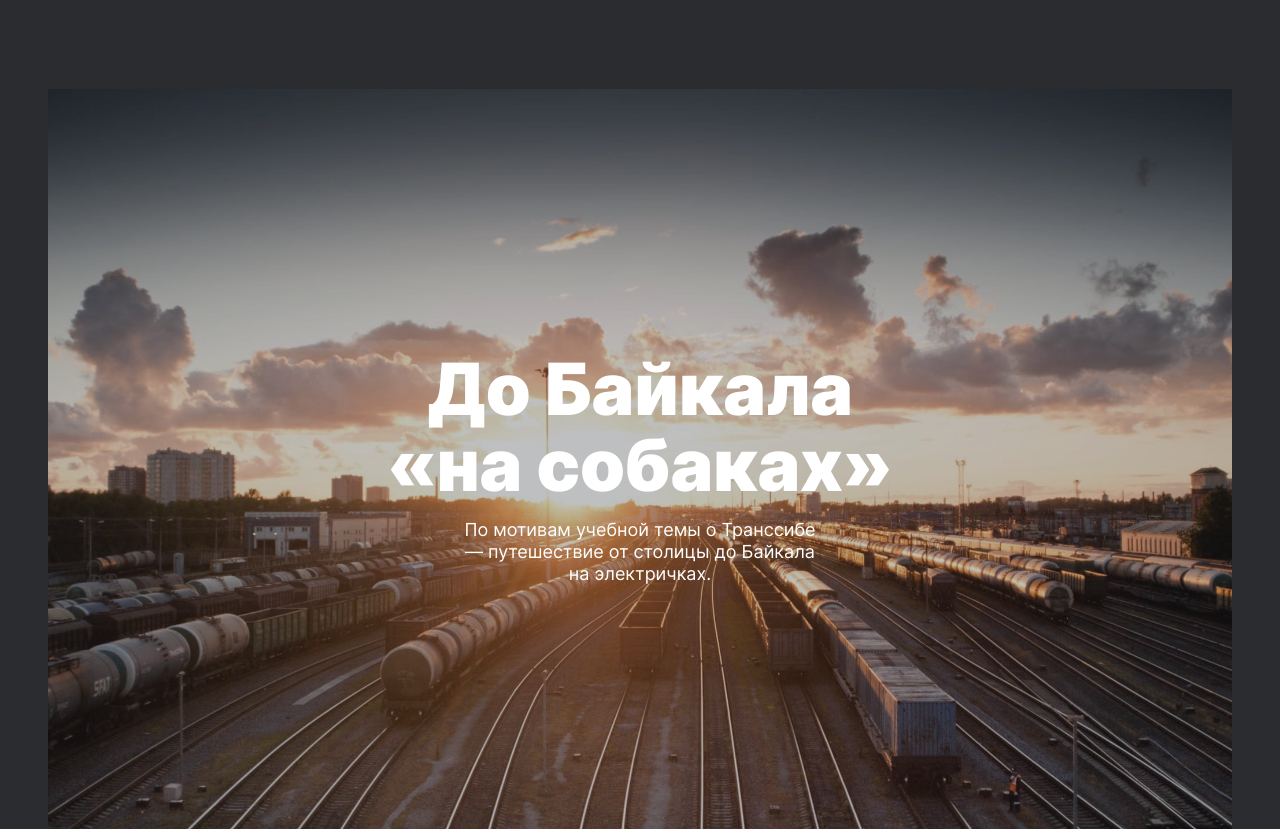
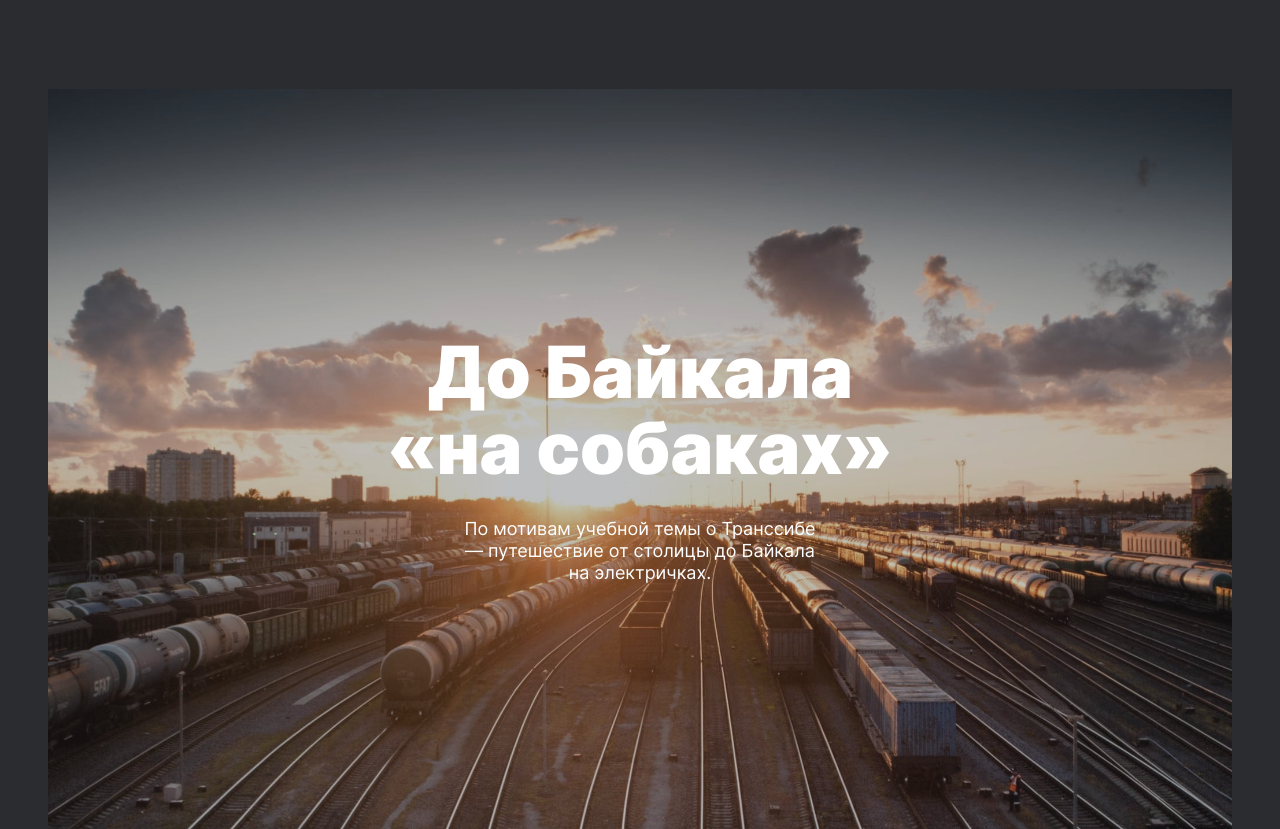
Before and after one commit to temirlanmur/russian-travel, a plain HTML site: page index.html in a window 1280 px wide. Shown: the part 5988-6817 px from the top of the page. Drawn offline with Linux system fonts and the light colour scheme; files whose address does not match are found by name.

Commit message:
Fix cover + footer

```diff
--- a/blocks/cover/__background/cover__background.css
+++ b/blocks/cover/__background/cover__background.css
@@ -1,23 +1,24 @@
 .cover__background {
-  background-image: url(../../../images/cover-trains.jpg);
-  background-position: center;
-  background-repeat: no-repeat;
-  background-size: contain;
-  padding-bottom: 62.5%;
-}
-
-.cover__background::after {
-  content: "";
-  position: absolute;
-  width: 100%;
-  height: 100%;
-  top: 0;
-  left: 0;
-  background: #2a2c2f;
-  opacity: 30%;
-  z-index: 1;
+  height: 62.5vw;
+  display: grid;
+  row-gap: 32px;
+  grid-template-rows: repeat(2, auto);
+  transition: 0.3s ease-in-out;
+  background: rgb(42, 44, 47, .3);
 }
 
 .cover__background:hover {
-  opacity: 80%;
+  background: rgba(42, 44, 47, .8);
 }
+
+@media screen and (min-width: 1280px) {
+  .cover__background {
+    height: calc((100vw - 96px) * 0.625);
+  }
+}
+
+@media screen and (max-width: 640px) {
+  .cover__background {
+    row-gap: 5vw;
+  }
+}
--- a/blocks/cover/__overlay/cover__overlay.css
+++ b/blocks/cover/__overlay/cover__overlay.css
@@ -1,13 +1,4 @@
 .cover__overlay {
-  width: 100%;
-  height: 100%;
-  position: absolute;
-  top: 0;
-  background: #2a2c2f;
-  opacity: 30%;
-  z-index: 1;
+  display: block;
+  text-decoration: none;
 }
-
-.cover__overlay:hover {
-  opacity: 80%;
-}
--- a/blocks/cover/__subtitle/cover__subtitle.css
+++ b/blocks/cover/__subtitle/cover__subtitle.css
@@ -1,18 +1,15 @@
 .cover__subtitle {
   max-width: 360px;
-  position: absolute;
-  bottom: calc(50% - 7em);
-  left: 0;
-  right: 0;
   margin: 0 auto;
   padding: 0;
+  align-self: flex-start;
   text-align: center;
   font-size: 1.125rem;
   font-weight: 400;
   line-height: 1.375rem;
   color: #fff;
-  letter-spacing: 0%;
-  z-index: 100;
+  letter-spacing: 0;
+  z-index: 2;
 }
 
 @media screen and (max-width: 768px) {
@@ -22,3 +19,11 @@
     line-height: 2.865vw;
   }
 }
+
+@media screen and (max-width: 425px) {
+  .cover__subtitle {
+    max-width: 90vw;
+    font-size: 4.375vw;
+    line-height: 5vw;
+  }
+}
--- a/blocks/cover/__title/cover__title.css
+++ b/blocks/cover/__title/cover__title.css
@@ -1,24 +1,30 @@
 .cover__title {
+  position: relative;
   max-width: 560px;
-  position: absolute;
-  top: calc(50% - 1.5em);
-  left: 0;
-  right: 0;
   margin: 0 auto;
   padding: 0;
+  align-self: flex-end;
   text-align: center;
   font-size: 4.5rem;
   font-weight: 800;
   line-height: 4.75rem;
-  letter-spacing: 0%;
+  letter-spacing: 0;
   color: #fff;
-  z-index: 100;
+  text-decoration: none;
+  z-index: 2;
 }
 
 @media screen and (max-width: 768px) {
   .cover__title {
-    max-width: 72.9vw;
+    max-width: 73vw;
     font-size: 9.375vw;
     line-height: 9.9vw;
   }
 }
+
+@media screen and (max-width: 425px) {
+  .cover__title {
+    font-size: 10vw;
+    line-height: 10.9375vw;
+  }
+}
--- a/blocks/cover/cover.css
+++ b/blocks/cover/cover.css
@@ -1,6 +1,10 @@
 .cover {
   margin-top: 92px;
   position: relative;
+  background-image: url(../../../images/cover-trains.jpg);
+  background-position: center;
+  background-repeat: no-repeat;
+  background-size: cover;
 }
 
 @media screen and (min-width: 1280px) {
--- a/blocks/footer/footer.css
+++ b/blocks/footer/footer.css
@@ -16,3 +16,9 @@
     align-items: flex-start;
   }
 }
+
+@media screen and (max-width: 425px) {
+  .footer {
+    margin: 64px 16px 0;
+  }
+}
--- a/blocks/place/__title/place__title.css
+++ b/blocks/place/__title/place__title.css
@@ -11,6 +11,7 @@
 
 @media screen and (max-width: 768px) {
   .place__title {
+    max-width: 330px;
     margin-bottom: calc(48px - 25px);
     font-size: 2.625rem;
     line-height: 2.875rem;
--- a/index.html
+++ b/index.html
@@ -261,7 +261,11 @@
       </section>
 
       <section class="cover">
-        <a href="https://stampsy.com/na-elektrichkakh-do-baikala">
+        <a
+          href="https://stampsy.com/na-elektrichkakh-do-baikala"
+          class="cover__overlay"
+          target="_blank"
+        >
           <div class="cover__background">
             <h2 class="cover__title">До Байкала «на собаках»</h2>
             <p class="cover__subtitle">
```
